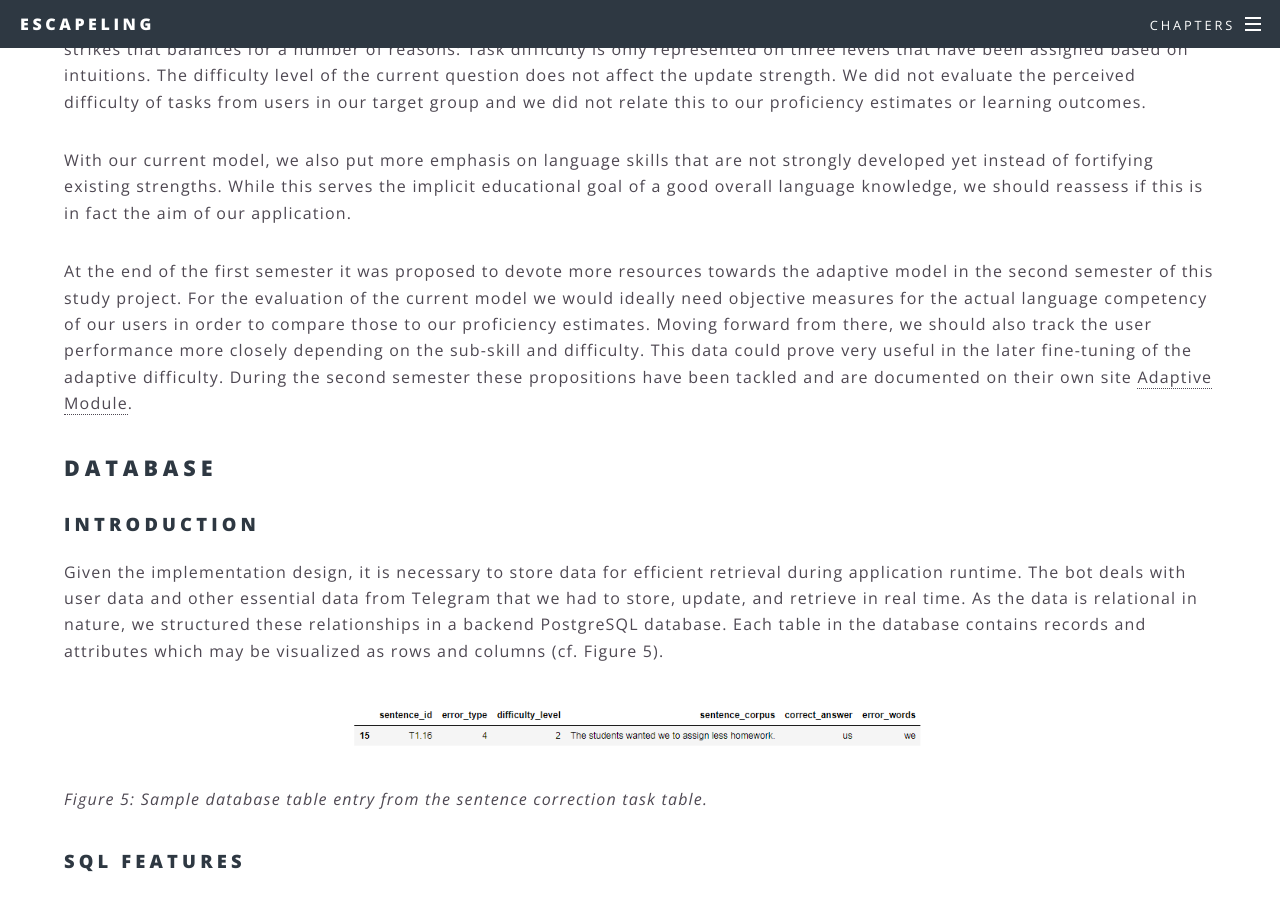
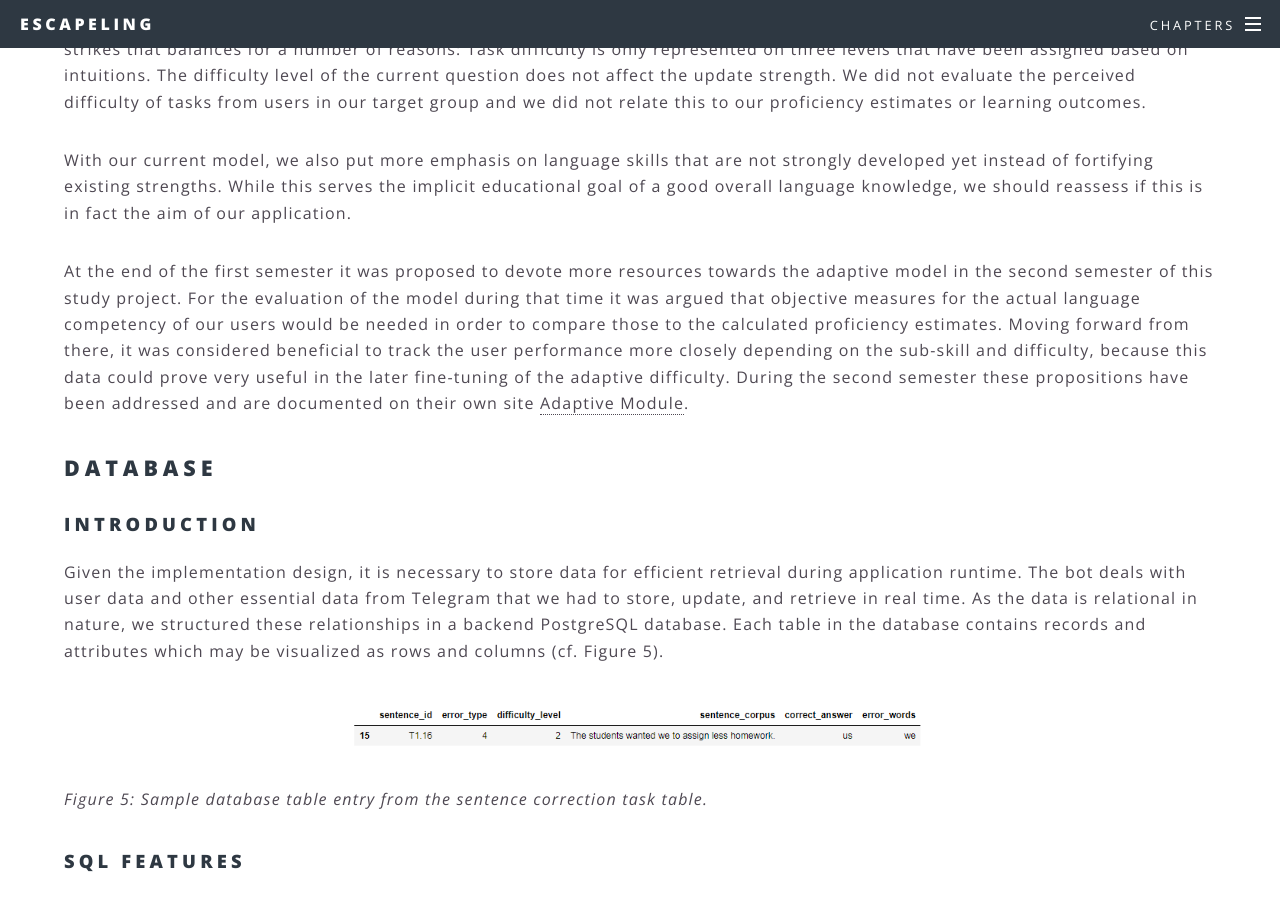
Before and after one commit to ALLUOS/ALLUOS.github.io, a Jekyll site: the page built from _posts/2021-04-02-implementation.md, in a window 1280 px wide and 900 px high, scrolled down 10393 px. Built offline with Jekyll 4.4.1, drawn with Linux system fonts in a browser that asks for light colours.

Commit message:
reformulates evaluation of adaptive mode
was written from the perspective of the end of the first semester

```diff
--- a/_posts/2021-04-02-implementation.md
+++ b/_posts/2021-04-02-implementation.md
@@ -174,7 +174,7 @@ Although we put a lot of thought into the design and implementation of the adapt
 
 With our current model, we also put more emphasis on language skills that are not strongly developed yet instead of fortifying existing strengths. While this serves the implicit educational goal of a good overall language knowledge, we should reassess if this is in fact the aim of our application.
 
-At the end of the first semester it was proposed to devote more resources towards the adaptive model in the second semester of this study project. For the evaluation of the current model we would ideally need objective measures for the actual language competency of our users in order to compare those to our proficiency estimates. Moving forward from there, we should also track the user performance more closely depending on the sub-skill and difficulty. This data could prove very useful in the later fine-tuning of the adaptive difficulty. During the second semester these propositions have been tackled and are documented on their own site [Adaptive Module](/2021/02/03/adaptive.html).
+At the end of the first semester it was proposed to devote more resources towards the adaptive model in the second semester of this study project. For the evaluation of the model during that time it was argued that objective measures for the actual language competency of our users would be needed in order to compare those to the calculated proficiency estimates. Moving forward from there, it was considered beneficial to track the user performance more closely depending on the sub-skill and difficulty, because this data could prove very useful in the later fine-tuning of the adaptive difficulty. During the second semester these propositions have been addressed and are documented on their own site [Adaptive Module](/2021/02/03/adaptive.html).
 
 
 <div id="database"></div>
```
